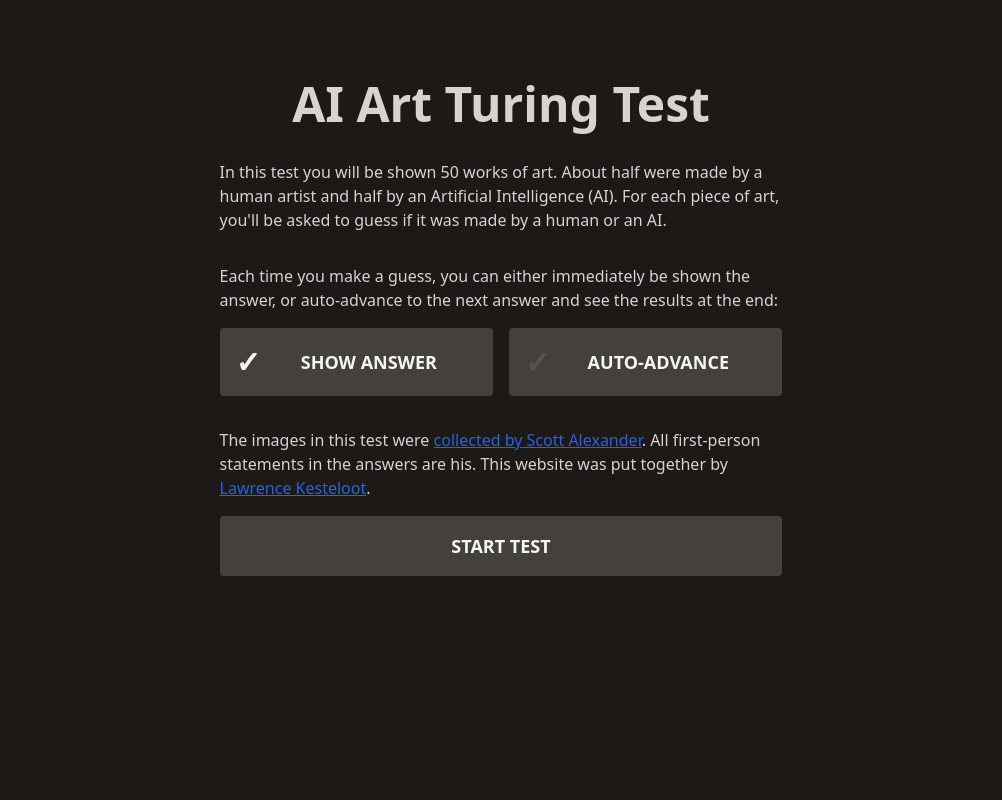
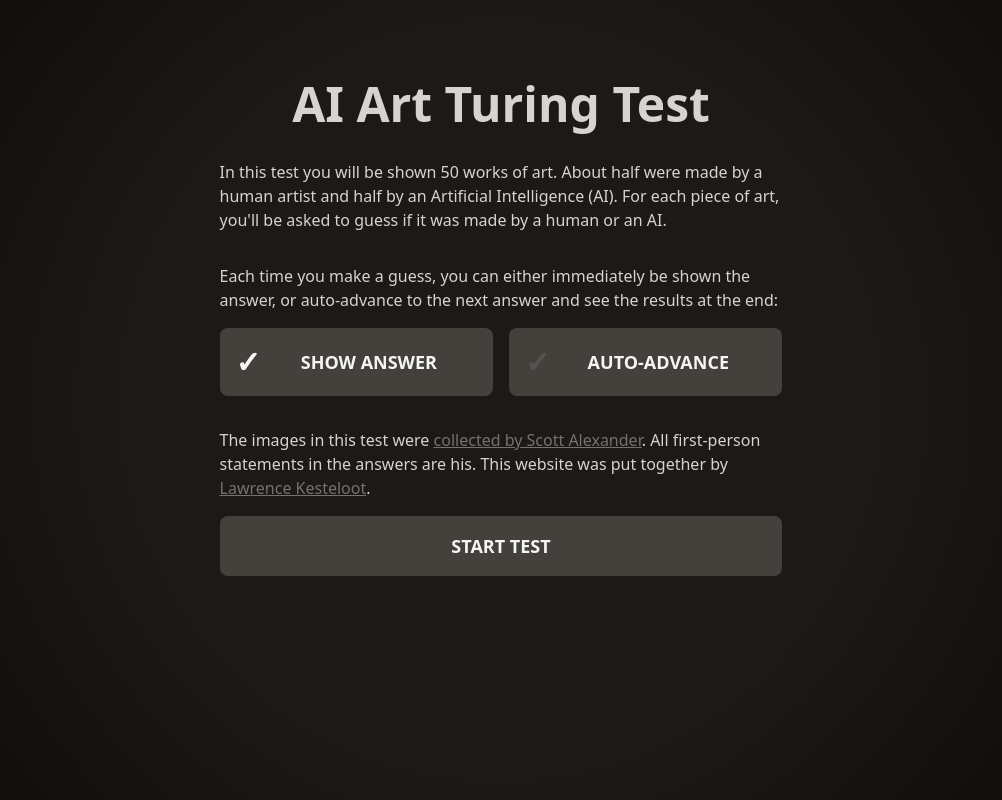
Before and after one commit to lkesteloot/ai-art-turing-test, a React (Vite) app: page / in a window 1280 px wide. Shown: the top 800 px of the page, without its empty margins (139-1141 px from the left). Built offline with nearby package versions, Linux system fonts and the light colour scheme.

Commit message:
Various visual improvements.

```diff
--- a/src/App.tsx
+++ b/src/App.tsx
@@ -29,7 +29,7 @@ export default function App() {
         };
     }, []);
 
-    return <div>
+    return <div className="bg-fixed bg-radial-gradient from-stone-900 from-0% via-stone-900 via-50% to-stone-950 to-100%">
         <Intro userDb={userDb} setUserDb={setUserDb}/>
         {imageDb.images.map((_, id) => <ImageCard id={id} key={makeImageCardId(id)} userDb={userDb}
                                                   setUserDb={setUserDb}/>)}
--- a/src/components/button.tsx
+++ b/src/components/button.tsx
@@ -15,7 +15,7 @@ export default function Button({
 }) {
     const classes = [
         "p-4",
-        "rounded",
+        "rounded-lg",
         "font-bold",
         "text-center",
         "select-none",
--- a/src/components/imagecard.tsx
+++ b/src/components/imagecard.tsx
@@ -73,7 +73,7 @@ export default function ImageCard({
                 { guess !== "none" && <div className={"text-center text-3xl font-bold pt-8 pb-4 " + (guessIsCorrect ? "text-green-500" : "text-red-500")}>
                     { guessIsCorrect ? "You’re right!" : "Nope!" }
                 </div> }
-                <div>{ image.attribution } { image.attributionUrl && <span><a href={image.attributionUrl} target="_blank" className="underline text-blue-600 whitespace-nowrap">More info</a></span> }</div>
+                <div>{ image.attribution } { image.attributionUrl && <span><a href={image.attributionUrl} target="_blank" className="underline text-stone-500 whitespace-nowrap">More info</a></span> }</div>
                 { image.note && <div>{image.note}</div> }
             </>}
             <div className="grow"></div>
--- a/src/components/intro.tsx
+++ b/src/components/intro.tsx
@@ -66,11 +66,11 @@ export default function Intro({
         </Buttons>
 
         <p className="mt-8 mb-4">The images in this test
-            were <a href="https://www.astralcodexten.com/p/ai-art-turing-test" className="underline text-blue-600"
+            were <a href="https://www.astralcodexten.com/p/ai-art-turing-test" className="underline text-stone-500"
                     target="_blank">collected by Scott Alexander</a>.
             All first-person statements in the answers are his.
             This website was put together
-            by <a href="https://www.teamten.com/lawrence/" className="underline text-blue-600" target="_blank">Lawrence
+            by <a href="https://www.teamten.com/lawrence/" className="underline text-stone-500" target="_blank">Lawrence
                 Kesteloot</a>.</p>
 
         <Buttons>
--- a/tailwind.config.js
+++ b/tailwind.config.js
@@ -6,6 +6,9 @@ export default {
   ],
   theme: {
     extend: {},
+    backgroundImage: {
+      "radial-gradient": "radial-gradient(circle, var(--tw-gradient-stops))",
+    },
   },
   plugins: [],
 }
```
